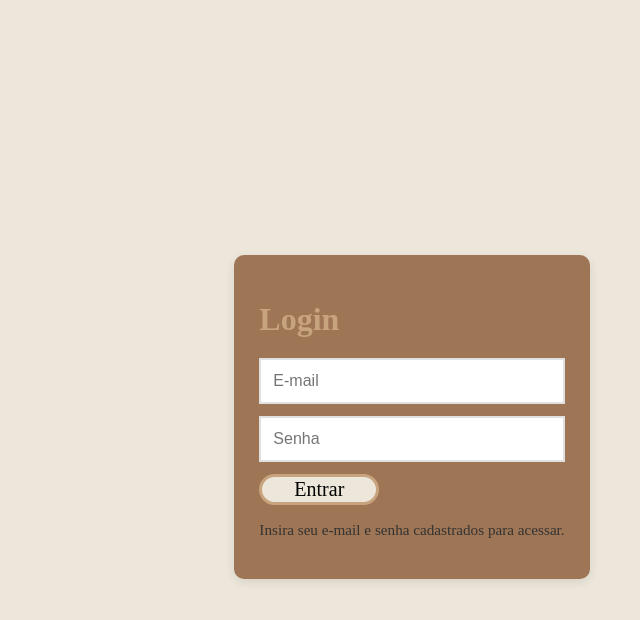
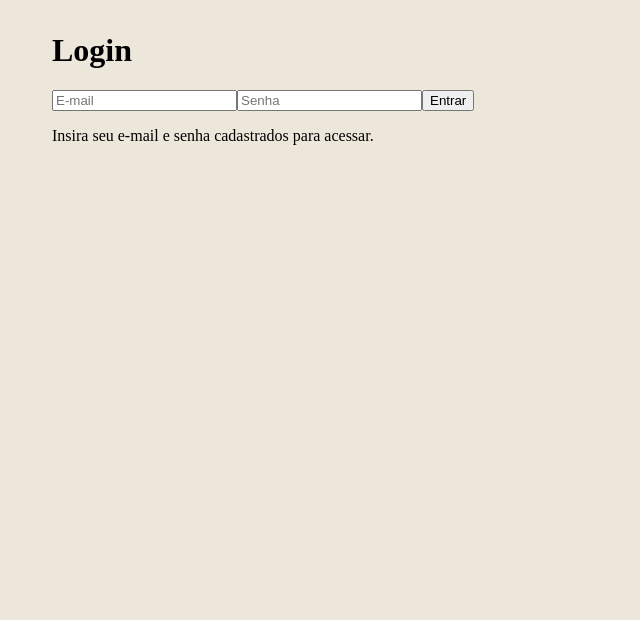
Before and after one commit to beatryzcsr/Projeto_revisao, a React (Vite) app in the folder Front-End/: page / in a window 1280 px wide. Shown: the top 620 px of the page, without its empty margins (228-868 px from the left). Built offline with nearby package versions, Linux system fonts and the light colour scheme; a web font is replaced by a local one.

Commit message:
Terceiro commit

```diff
--- a/Front-End/src/index.css
+++ b/Front-End/src/index.css
@@ -56,19 +56,6 @@ body {
 .container {
   max-width: 720px;
   margin: 2rem auto;
-}
-
-.login-page {
-  display: flex;
-  min-height: 100vh;
-  align-items: center;
-  justify-content: center;
-  padding: 2rem 0;
-}
-
-.login-page .container {
-  max-width: 420px;
-  margin: 0;
 }
 
 .element1 {
@@ -204,18 +191,12 @@ body {
   border: var(--verde) solid 3px;
   border-radius: 20px;
   font-size: 23px;
-  margin-top: 1rem;
-}
-
-.home-actions {
-  display: flex;
-  gap: 1rem;
-  flex-wrap: wrap;
-  margin-top: 1rem;
+  transform: translateX(-70%);
 }
 
 @media (max-width: 1024px) {
   .btn-primary {
+    transform: none;
     align-self: flex-start;
     font-size: 18px;
   }
@@ -313,8 +294,7 @@ body {
 }
 
 /* BOTÃO DE CAADASTRO*/
-.form-card button,
-.auth-card button {
+.form-card button {
   font-family: var(--texto);
   width: 120px;
   background: var(--rosa);
@@ -323,63 +303,8 @@ body {
   font-size: 20px;
 }
 
-.form-card button:hover,
-.auth-card button:hover {
+.form-card button:hover {
   background: var(--verde);
-}
-
-.auth-card {
-  background: var(--amarelo);
-  padding: 25px;
-  border-radius: 10px;
-  box-shadow: 0 3px 10px rgba(0,0,0,0.1);
-  margin-bottom: 30px;
-}
-
-.auth-card h1 {
-  font-family: var(--texto);
-  color: var(--verde);
-  margin-bottom: 20px;
-}
-
-.auth-card form {
-  display: flex;
-  flex-direction: column;
-  gap: 12px;
-}
-
-.auth-card input {
-  padding: 12px;
-  border: 2px solid #e0e0e0;
-  font-size: 1rem;
-}
-
-.auth-card input:focus {
-  outline: none;
-  border-color: var(--verde);
-}
-
-.auth-switch {
-  display: flex;
-  align-items: center;
-  justify-content: space-between;
-  gap: 1rem;
-  margin-top: 1rem;
-}
-
-.auth-switch button {
-  cursor: pointer;
-  width: auto;
-  background: transparent;
-  border: none;
-  color: black;
-  font-weight: 600;
-}
-
-.auth-note {
-  margin-top: 1rem;
-  font-size: 0.95rem;
-  color: #333;
 }
 
 /* LISTA DE PRODUTOS */
--- a/Front-End/src/pages/Home.jsx
+++ b/Front-End/src/pages/Home.jsx
@@ -13,10 +13,7 @@ export default function Home() {
           <h1 className="t1">Lotus</h1>
           <h1 className="t2">Byte</h1>
           <p>Armazene e Administre seu estoque!</p>
-          <div className="home-actions">
-            <Link to="/login"><button className="btn btn-primary">Login</button></Link>
             <Link to="/produtos"><button className="btn btn-primary">Produtos</button></Link>
-          </div>
         </div>
 
         <img src="./public/comida.png" alt="comida" className="element2" />
```
